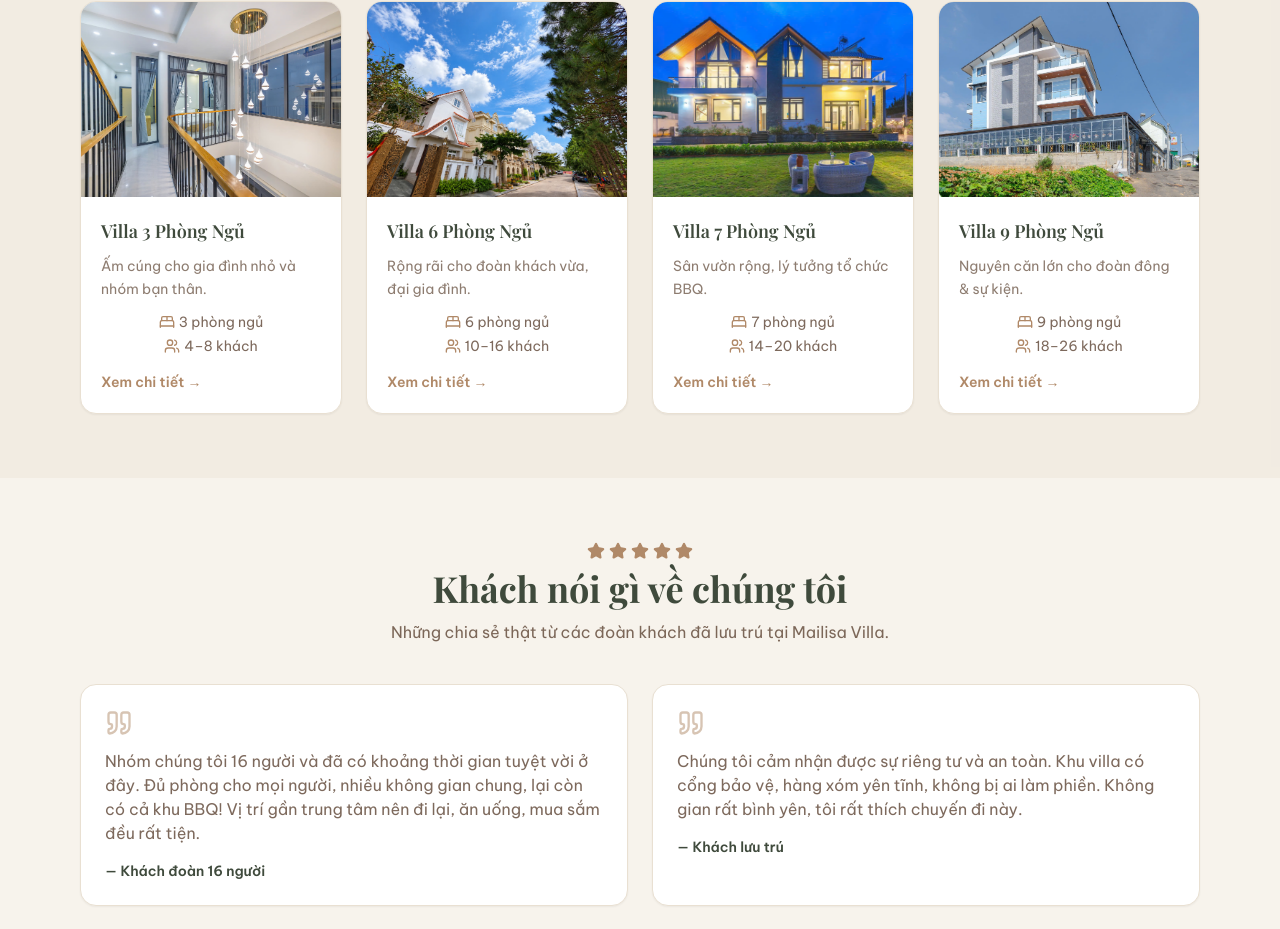
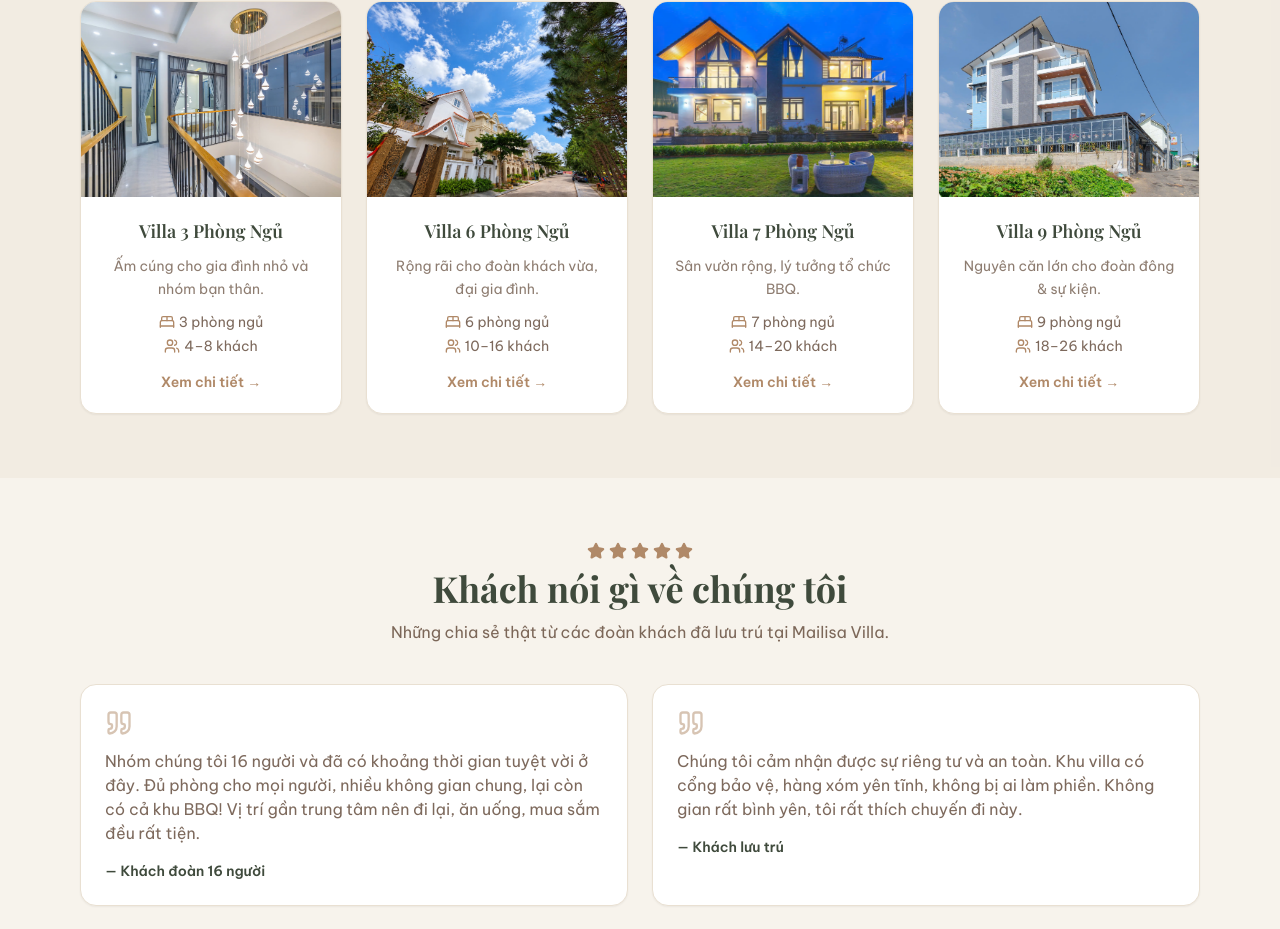
Before and after one commit to HomyHubs/mailisavilla, a React (Vite) app: page / in a window 1280 px wide. Shown: the part 1312-2241 px from the top of the page. Built offline with nearby package versions, Linux system fonts and the light colour scheme.

Commit message:
Card villa: canh giua toan bo noi dung (text-center)

```diff
--- a/src/components/VillaCard.tsx
+++ b/src/components/VillaCard.tsx
@@ -17,7 +17,7 @@ export default function VillaCard({ villa }: { villa: Villa }) {
           className="h-full w-full object-cover transition duration-500 group-hover:scale-105"
         />
       </div>
-      <div className="p-5">
+      <div className="p-5 text-center">
         <h3 className="text-lg font-semibold text-forest">{villa.name}</h3>
 
         {/* Mô tả — giãn cách khỏi tiêu đề + giãn dòng cho thoáng; luôn 2 dòng để card đều nhau */}
```
